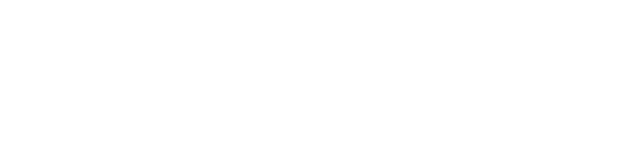
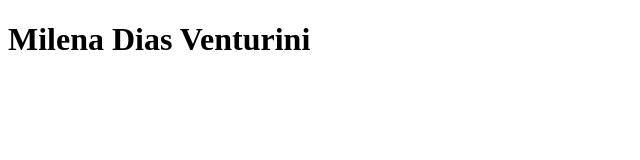
Before and after one commit to Guilherme-Trindade/guilherme-trindade.github.io, a plain HTML site: page index.html in a window 1280 px wide. Shown: the whole page, without its empty margins (0-640 px from the left). Drawn offline with Linux system fonts and the light colour scheme.

Commit message:
fist commit

```diff
--- a/index.html
+++ b/index.html
@@ -7,7 +7,7 @@
 </head>
 <body>
     <header>
-
+        <h1>Milena Dias Venturini</h1>
     </header>
 </body>
 </html>
```
